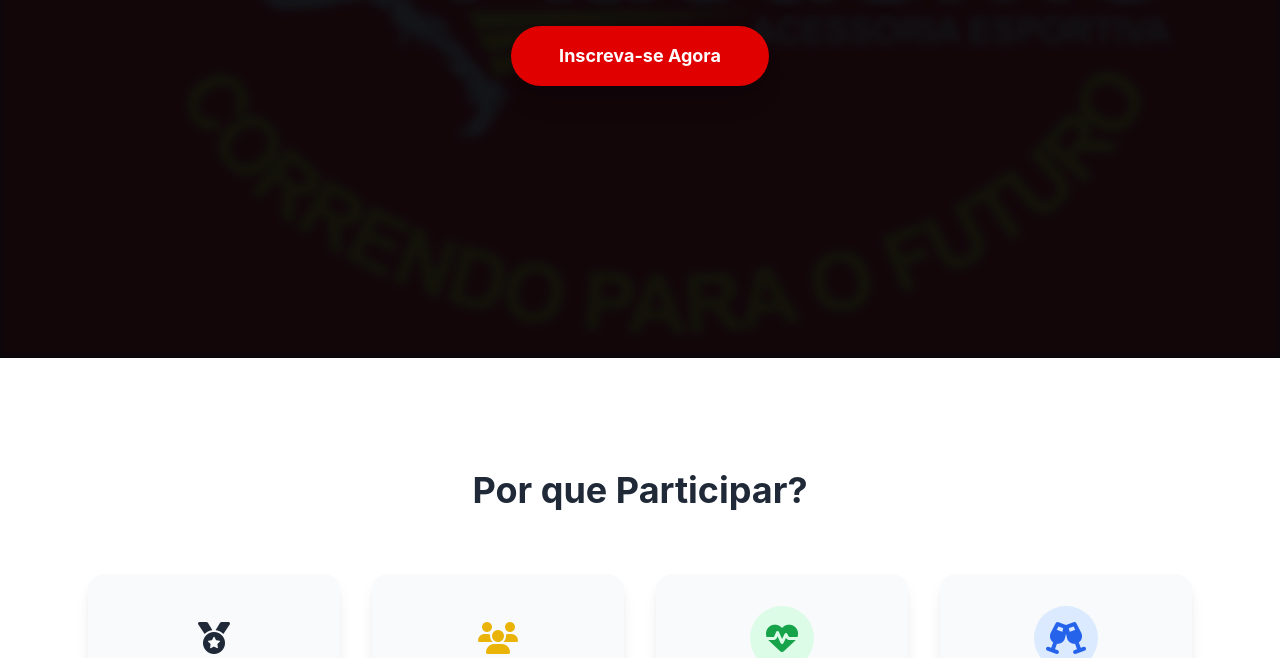
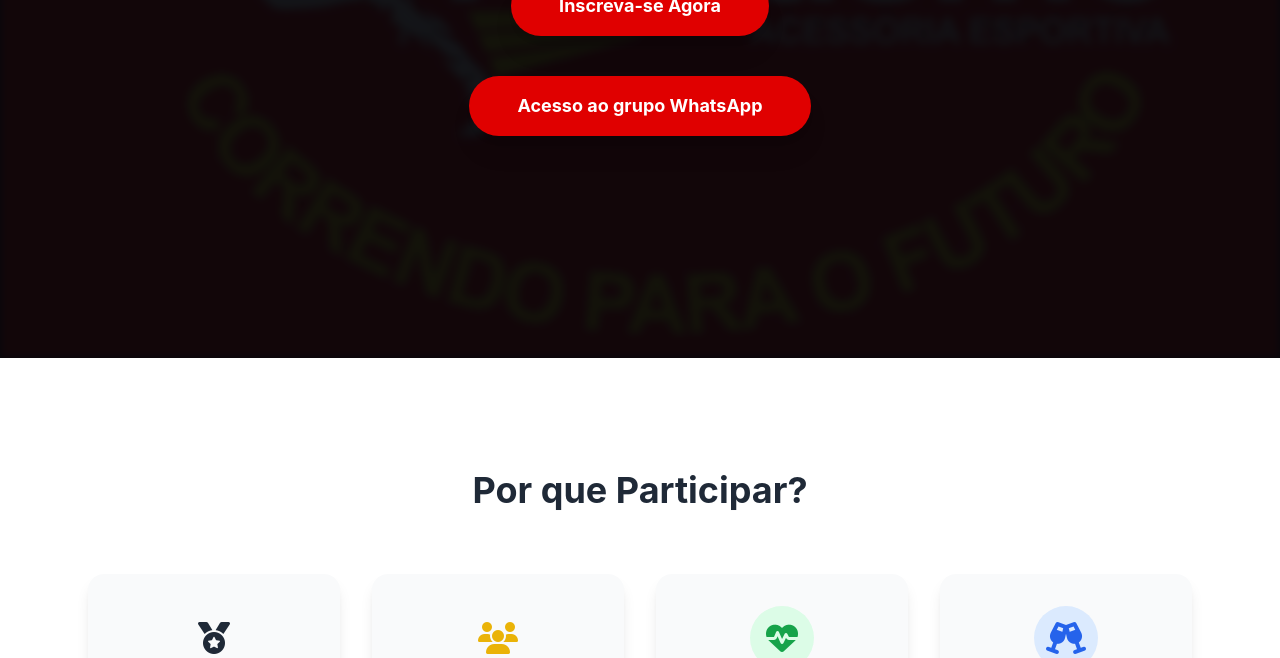
Before and after one commit to dlcantanhede/SiteAtletismo, a website: page atletismo-site/public/index.html in a window 1280 px wide. Shown: the part 442-1100 px from the top of the page. Drawn offline with nearby package versions, Linux system fonts and the light colour scheme; no server answers.

Commit message:
Add registration deadline and WhatsApp group link

```diff
--- a/atletismo-site/public/index.html
+++ b/atletismo-site/public/index.html
@@ -44,10 +44,13 @@
     <div class="absolute inset-0 bg-black/70"></div>
     <div class="relative z-10 flex flex-col items-center justify-center h-full text-center text-white p-6">
       <h1 class="text-4xl md:text-6xl font-black uppercase tracking-wide text-secondary-yellow drop-shadow-md">Corrida de Rua Juscelinense</h1>
+      <p class="mt-4 text-lg md:text-2xl font-light max-w-3xl">Desafie-se, supere limites, celebre a paixão pelo esporte.</p>
       <p class="mt-4 text-lg md:text-2xl font-light max-w-3xl">(Inscrições até o dia 30 de Novembro)</p>
-      <p class="mt-4 text-lg md:text-2xl font-light max-w-3xl">Desafie-se, supere limites, celebre a paixão pelo esporte.</p>
       <a href="#inscricao" class="mt-10 bg-primary-red hover:bg-primary-red-darker text-white font-bold py-4 px-12 rounded-full text-lg transition duration-300 transform hover:scale-105 shadow-xl">
         Inscreva-se Agora
+      </a>
+      <a href="https://chat.whatsapp.com/KOxJY9BLyGwABoNySTBunj?mode=wwc" class="mt-10 bg-primary-red hover:bg-primary-red-darker text-white font-bold py-4 px-12 rounded-full text-lg transition duration-300 transform hover:scale-105 shadow-xl">
+        Acesso ao grupo WhatsApp
       </a>
     </div>
   </header>
```
